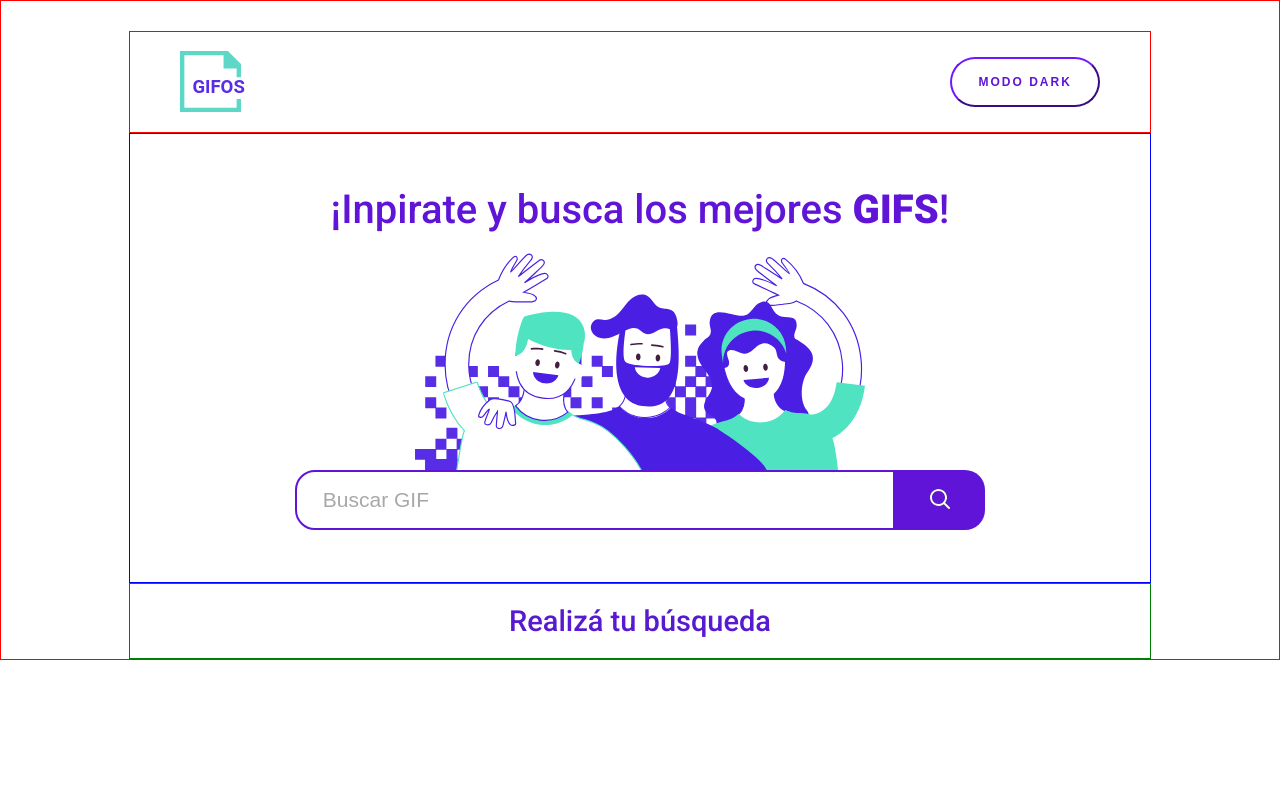
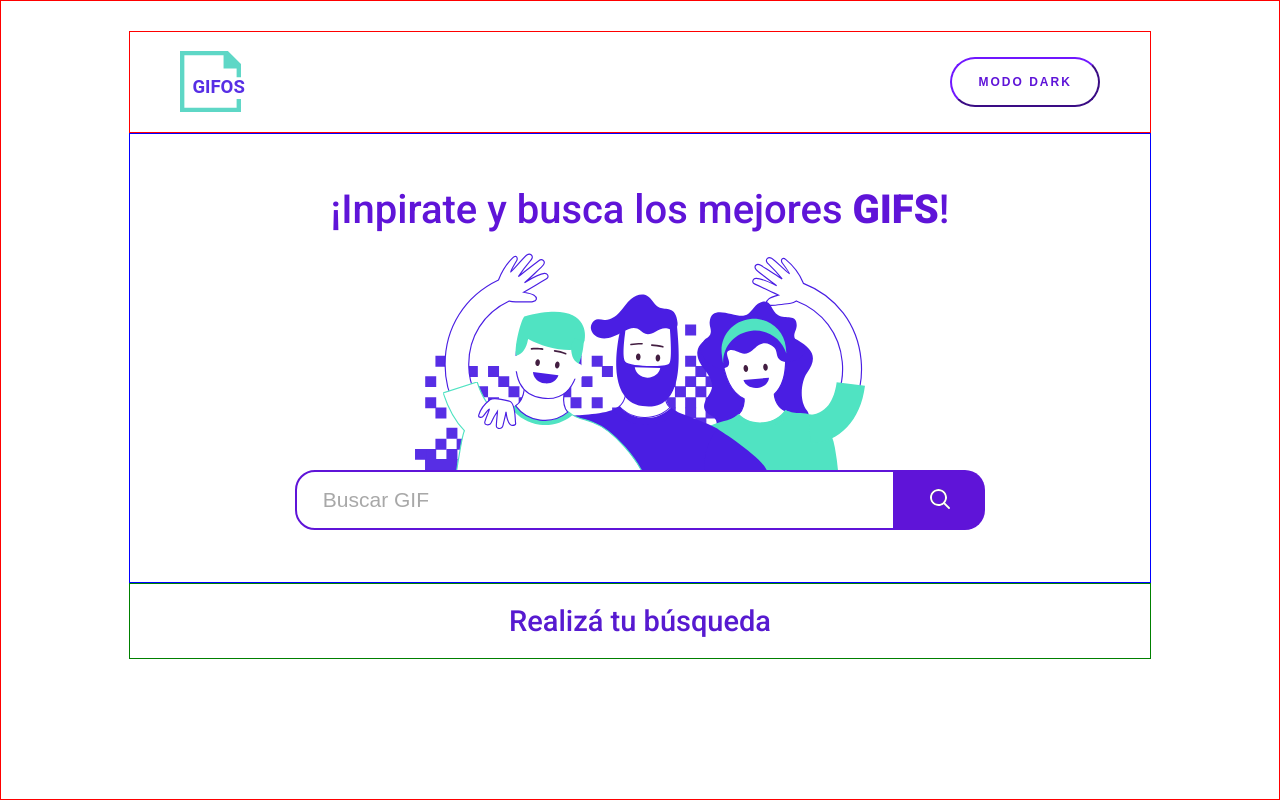
Before and after one commit to MGagiledevelopment/GIFS-PROJECT, a React (Create React App) app: page / in a window 1280 px wide. Built offline with nearby package versions, Linux system fonts and the light colour scheme.

Commit message:
arreglo css en maincss

```diff
--- a/src/styles/main.css
+++ b/src/styles/main.css
@@ -16,7 +16,7 @@ html {
 
 
 .App{
-    width:100%;
+    min-height: 100vh;
     border:1px solid red;
     padding-top: 3rem;
     display:flex;
```
